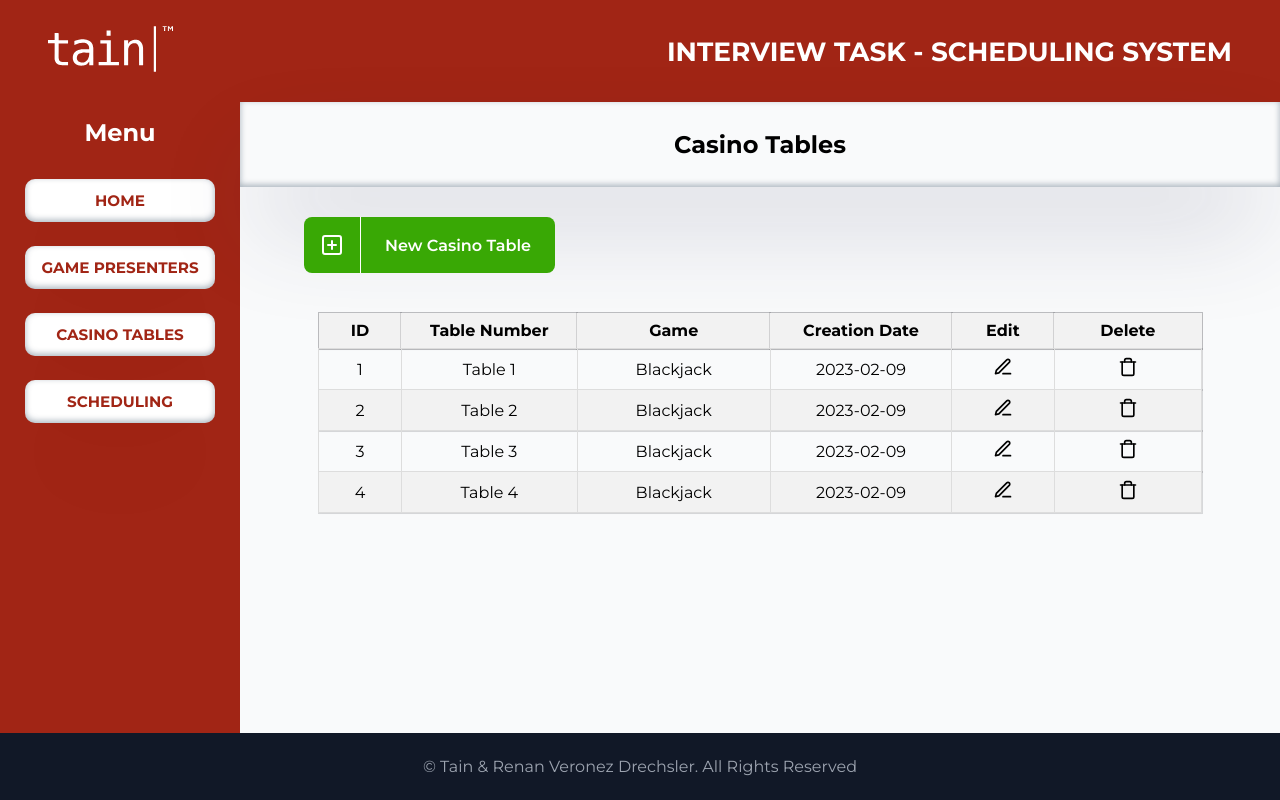
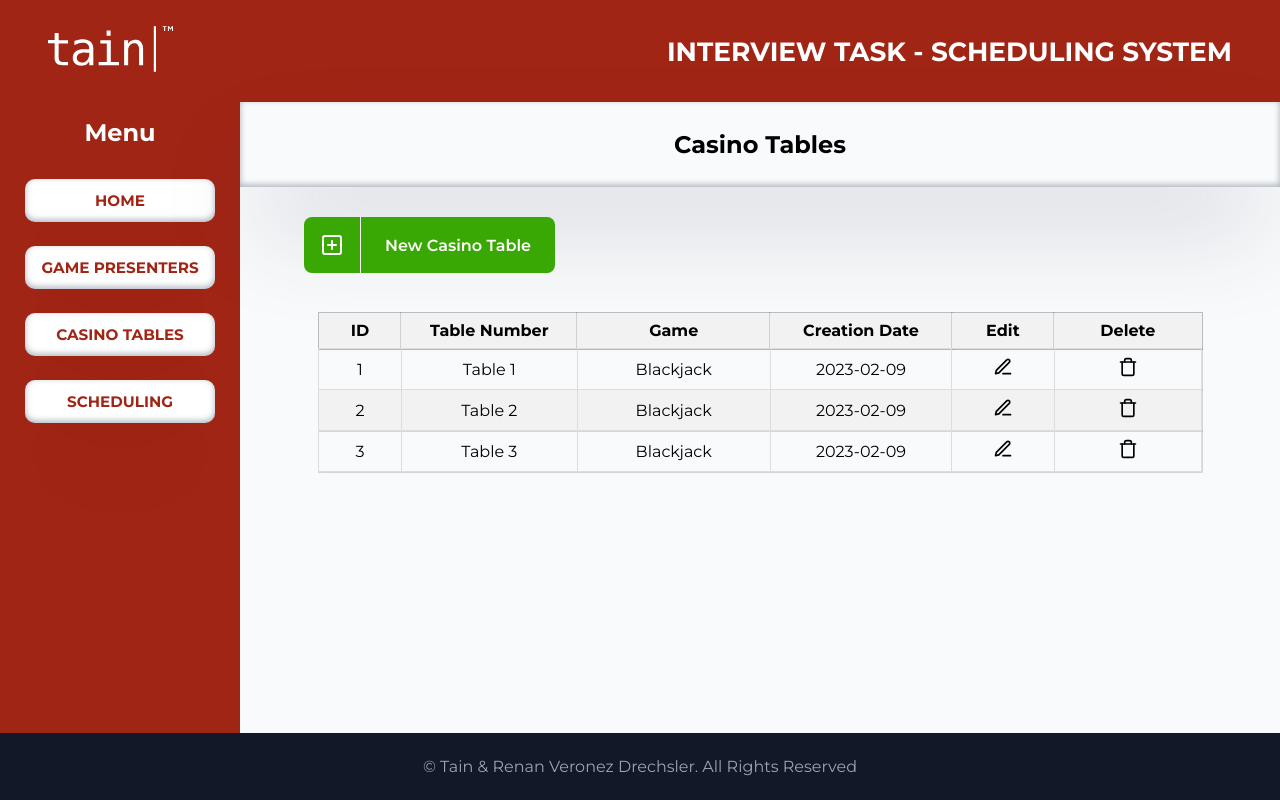
Before and after one commit to renanvzd/scheduling-system-tain-test, a Next.js app: page /casino-tables in a window 1280 px wide. Built offline with nearby package versions, Linux system fonts and the light colour scheme; data requests are answered from the project's data file.

Commit message:
feat: Casino Tables - delete table

```diff
--- a/server.json
+++ b/server.json
@@ -37,12 +37,6 @@
       "tableNumber": "Table 3",
       "game": "Blackjack",
       "creationDate": "2023-02-09"
-    },
-    {
-      "tableNumber": "Table 4",
-      "game": "Blackjack",
-      "creationDate": "2023-02-09",
-      "id": 4
     }
   ]
 }
--- a/src/components/CasinoTables/TablesList/index.tsx
+++ b/src/components/CasinoTables/TablesList/index.tsx
@@ -11,9 +11,10 @@ interface ICasinoTable {
 
 interface CasinoTableProps {
   tables: ICasinoTable[];
+  handleDelete: (id: number) => {};
 }
 
-export function CasinoTablesList({ tables }: CasinoTableProps) {
+export function CasinoTablesList({ tables, handleDelete }: CasinoTableProps) {
 
   return (
     <Container>
@@ -49,6 +50,7 @@ export function CasinoTablesList({ tables }: CasinoTableProps) {
                     <button
                       type="button"
                       className="icon"
+                      onClick={() => handleDelete(table.id)}
                     >
                       <FiTrash size={20} />
                     </button>
--- a/src/pages/casino-tables.tsx
+++ b/src/pages/casino-tables.tsx
@@ -45,6 +45,14 @@ export default function Tables() {
     }
   }
 
+  const handleDeleteTable = async (id: number) => {
+    await api.delete(`/casino-tables/${id}`);
+
+    const employeesFiltered = tables.filter(table => table.id !== id);
+
+    setTables(employeesFiltered);
+  }
+
   return (
     <Layout>
       <Header>
@@ -56,7 +64,10 @@ export default function Tables() {
         setIsOpen={toggleModal}
         handleAddTable={handleAddTable}
       />
-      <CasinoTablesList tables={tables} />
+      <CasinoTablesList
+        tables={tables}
+        handleDelete={handleDeleteTable}
+      />
     </Layout>
   )
 }
```
